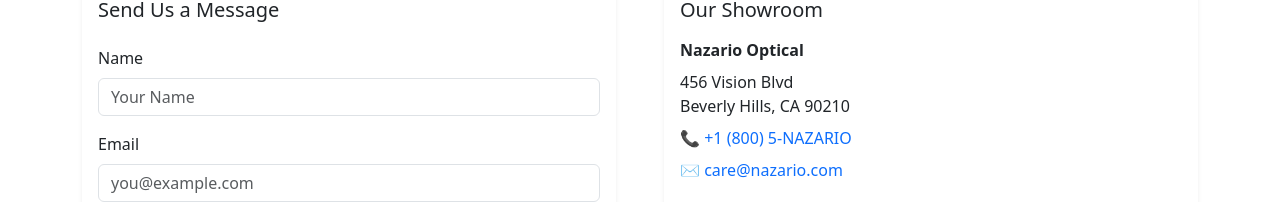
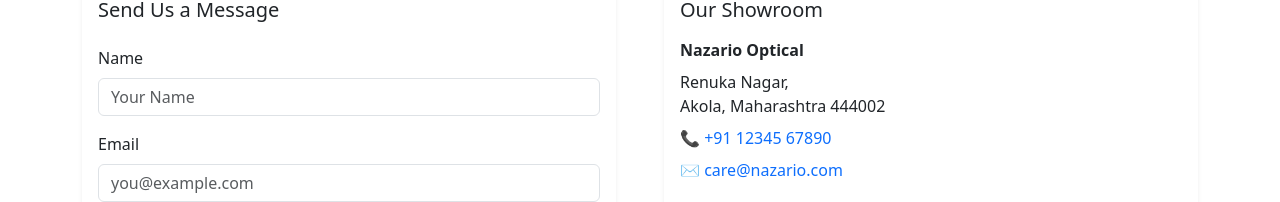
Before and after one commit to Manish10022001/Contact-Page, a React (Vite) app: page / in a window 1280 px wide. Shown: the part 210-412 px from the top of the page. Built offline with nearby package versions, Linux system fonts and the light colour scheme.

Commit message:
updated real location

```diff
--- a/src/ContactPage.jsx
+++ b/src/ContactPage.jsx
@@ -74,14 +74,14 @@
                 <strong>Nazario Optical</strong>
               </p>
               <p className="mb-2">
-                456 Vision Blvd
+                Renuka Nagar,
                 <br />
-                Beverly Hills, CA 90210
+                Akola, Maharashtra 444002
               </p>
               <p className="mb-2">
                 📞{" "}
-                <a href="tel:+18005NAZARIO" className="text-decoration-none">
-                  +1 (800) 5-NAZARIO
+                <a href="tel:+911234567890" className="text-decoration-none">
+                  +91 12345 67890
                 </a>
               </p>
               <p>
@@ -96,10 +96,10 @@
             </div>
           </div>
 
-          {/* Embedded Map (Optional real map can be added) */}
+          {/* Embedded Map  */}
           <div className="ratio ratio-16x9 mb-4">
             <iframe
-              src="https://www.google.com/maps/embed?pb=!1m18!1m12!1m3!1d3303.781167224096!2d-118.40035668478252!3d34.07362038060206!2m3!1f0!2f0!3f0!3m2!1i1024!2i768!4f13.1!3m3!1m2!1s0x80c2bff909a3d975%3A0x4bb61a9f54d5df1!2sBeverly%20Hills%2C%20CA!5e0!3m2!1sen!2sus!4v1718912075596"
+              src="https://www.google.com/maps/embed?pb=!1m18!1m12!1m3!1d7789081.881100919!2d70.9447756745587!3d17.590259008836707!2m3!1f0!2f0!3f0!3m2!1i1024!2i768!4f13.1!3m3!1m2!1s0x3bd7317b81370bb3%3A0xe935e97e13ed4c5c!2sNazario!5e0!3m2!1sen!2sin!4v1753254996012!5m2!1sen!2sin"
               title="Nazario Map"
               loading="lazy"
               style={{ border: 0 }}
```
